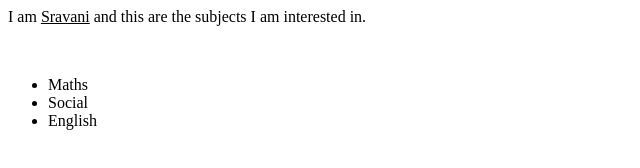
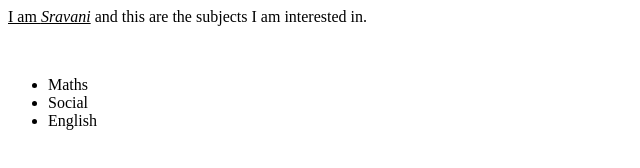
Before and after one commit to LKONDETI/project_dir_assignments, a plain HTML site: page Assignments/index.html in a window 1280 px wide. Shown: the full height of the page, 0-640 px from the left. Drawn offline with Linux system fonts and the light colour scheme.

Commit message:
modified index file

```diff
--- a/Assignments/index.html
+++ b/Assignments/index.html
@@ -1,7 +1,7 @@
 <html>
 <title>New Program</title>
 <body>
-<p> I am <u> Sravani</u> and this are the subjects I am interested in.</p>
+<p><u>I am <i>Sravani</i></u> and this are the subjects I am interested in.</p>
 <br>
 <ul>
 <li>Maths
```
